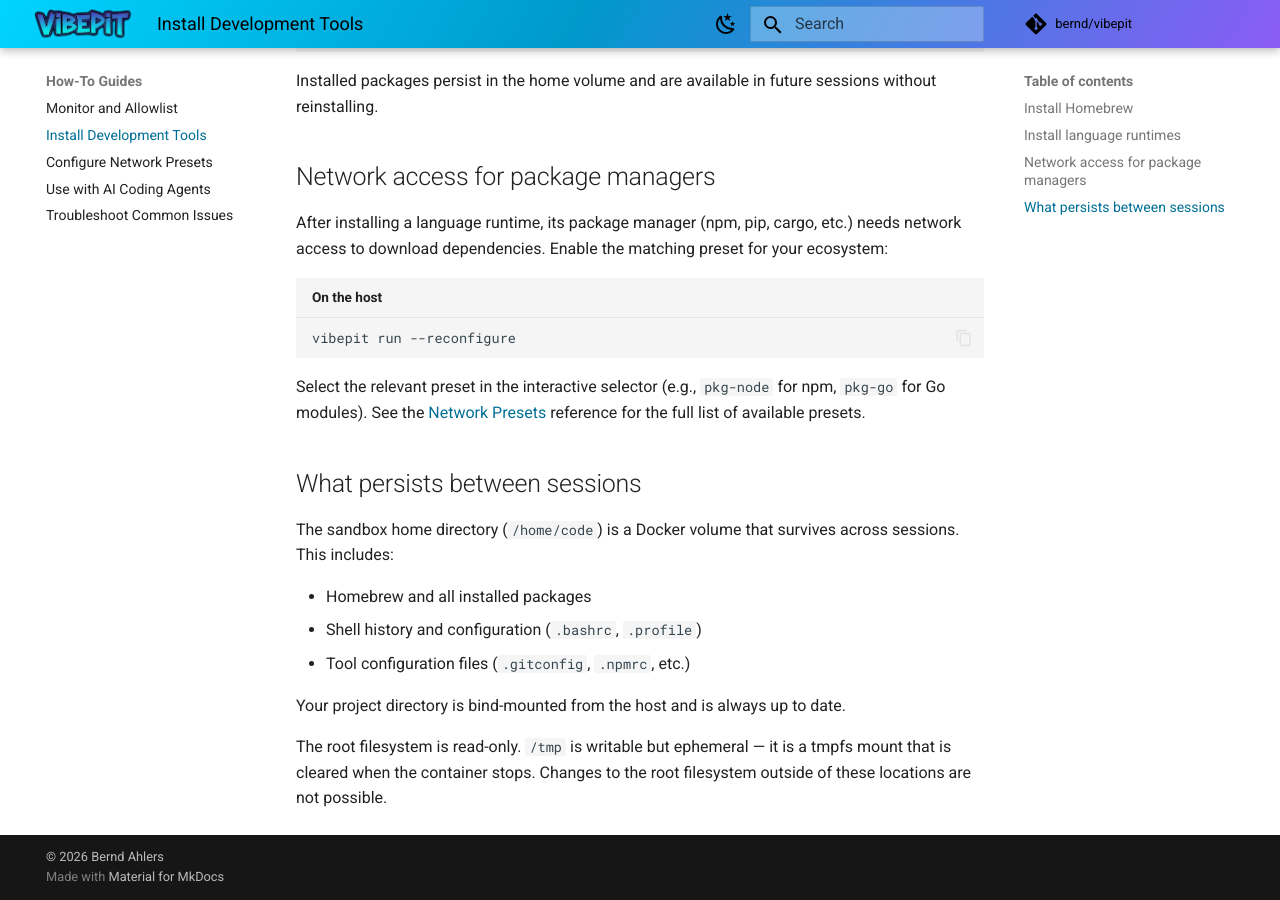
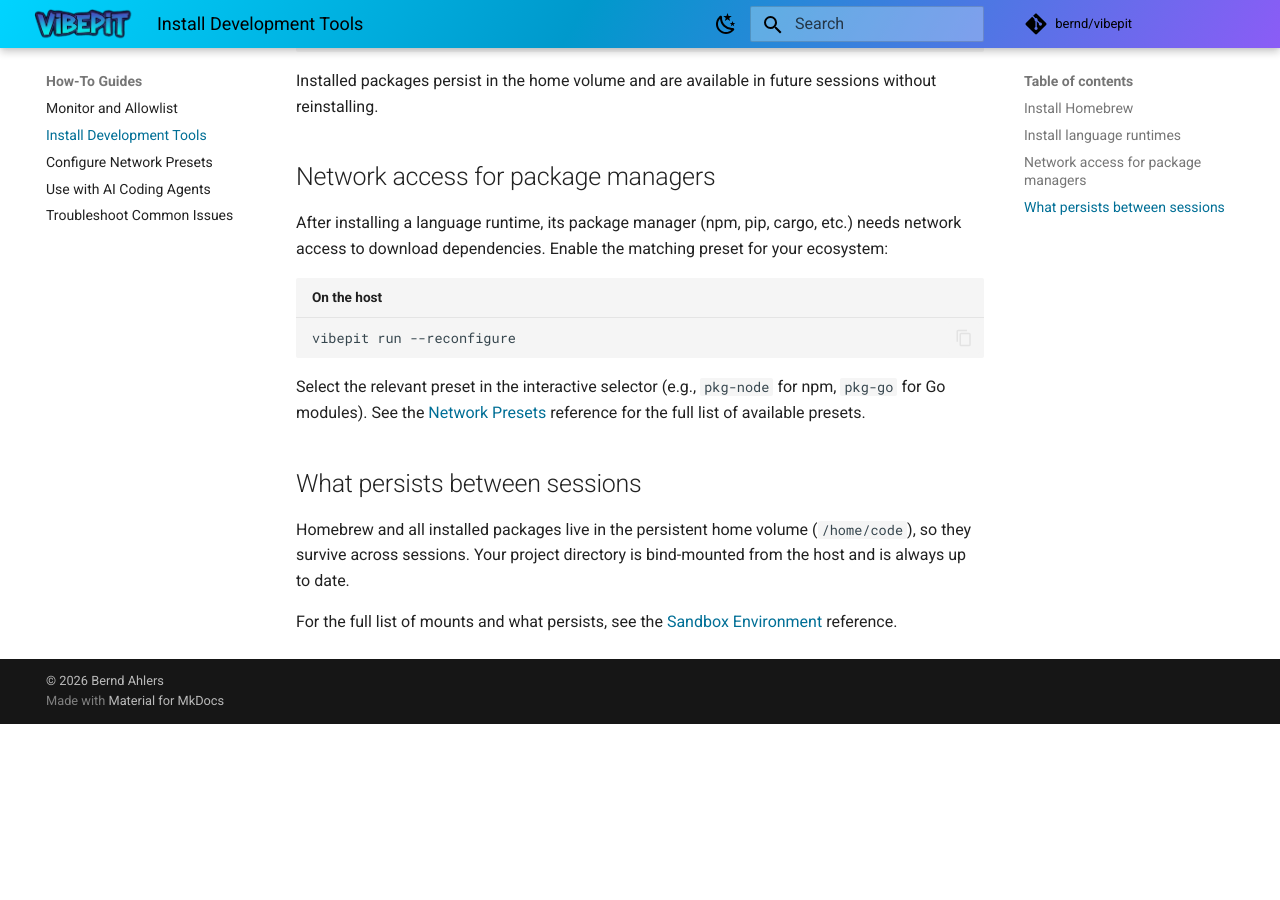
Before and after one commit to bernd/vibepit, an MkDocs documentation site: the page built from docs/content/how-to/install-tools.md, in a window 1280 px wide and 900 px high, scrolled down 1123 px. Built offline with MkDocs 1.6.1 and Material for MkDocs 9.7.7, drawn with Linux system fonts in a browser that asks for light colours; comment, search, counter and statistics services are not loaded; after the commit the page ends 1847 px from its top, so only the background shows below that.

Commit message:
Deduplicate sandbox details, link to reference page
Co-Authored-By: Claude Opus 4.6 <noreply@anthropic.com>

```diff
--- a/docs/content/how-to/install-tools.md
+++ b/docs/content/how-to/install-tools.md
@@ -60,15 +60,9 @@ available presets.
 
 ## What persists between sessions
 
-The sandbox home directory (`/home/code`) is a Docker volume that survives
-across sessions. This includes:
+Homebrew and all installed packages live in the persistent home volume
+(`/home/code`), so they survive across sessions. Your project directory is
+bind-mounted from the host and is always up to date.
 
-- Homebrew and all installed packages
-- Shell history and configuration (`.bashrc`, `.profile`)
-- Tool configuration files (`.gitconfig`, `.npmrc`, etc.)
-
-Your project directory is bind-mounted from the host and is always up to date.
-
-The root filesystem is read-only. `/tmp` is writable but ephemeral — it is a
-tmpfs mount that is cleared when the container stops. Changes to the root
-filesystem outside of these locations are not possible.
+For the full list of mounts and what persists, see the
+[Sandbox Environment](../reference/sandbox.md) reference.
--- a/mkdocs.yml
+++ b/mkdocs.yml
@@ -60,8 +60,8 @@ nav:
       - Troubleshoot Common Issues: how-to/troubleshooting.md
   - Reference:
       - CLI: reference/cli.md
+      - Network Presets: reference/presets.md
       - Sandbox Environment: reference/sandbox.md
-      - Network Presets: reference/presets.md
   - Explanations:
       - Architecture: explanations/architecture.md
       - Security Model: explanations/security-model.md
```
Also changed, not shown: docs/content/tutorials/first-sandbox.md (+5 -5 lines).
